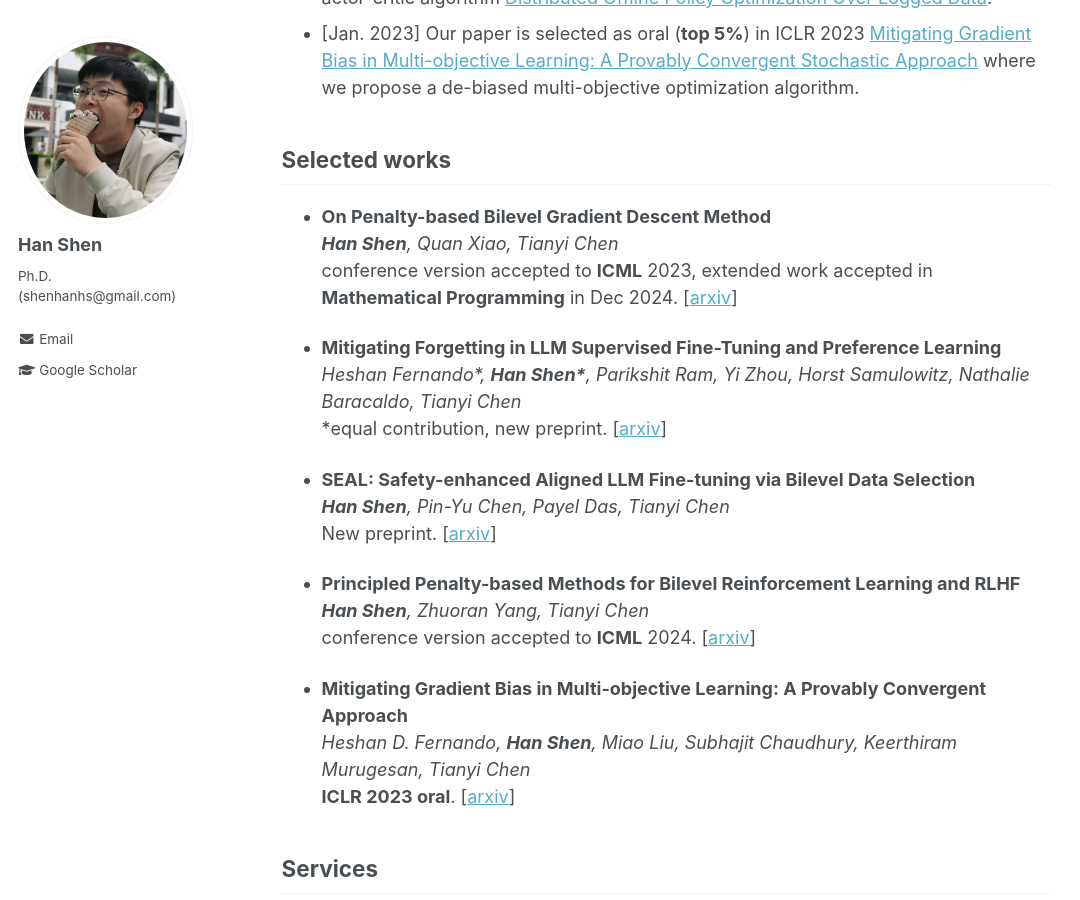
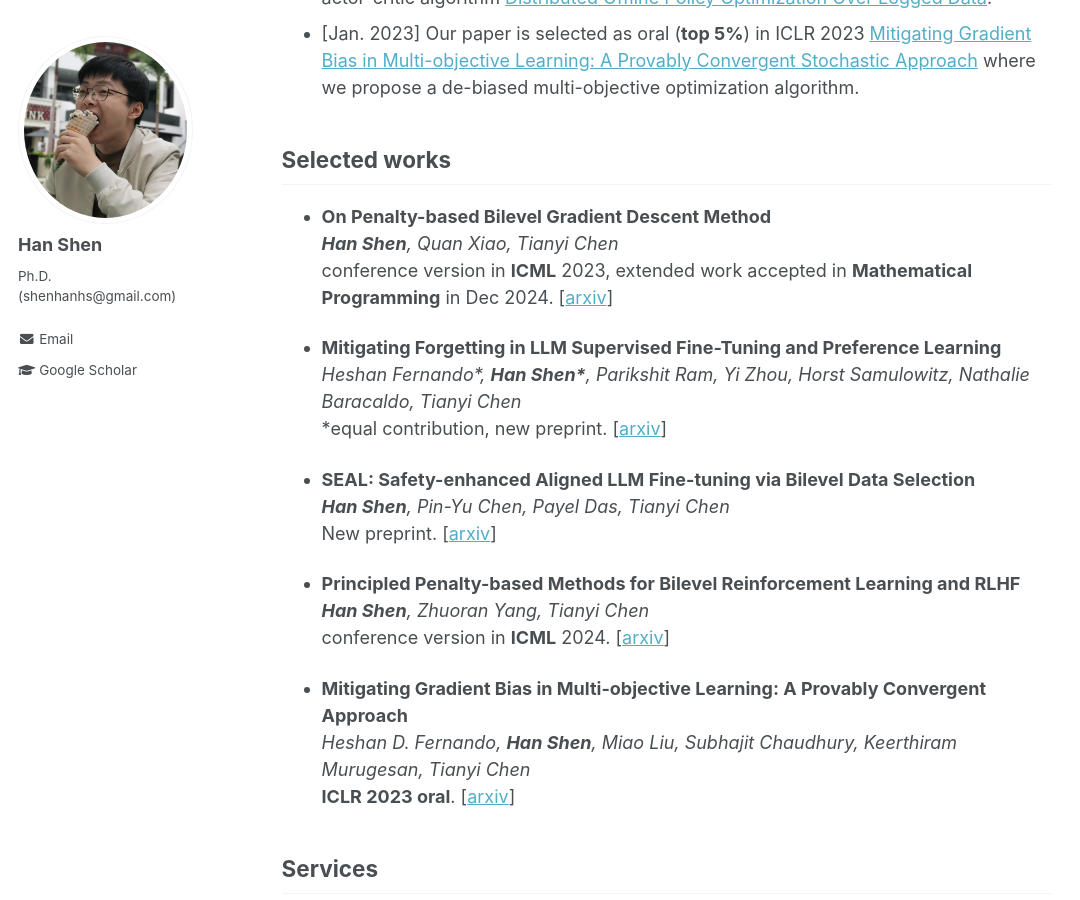
Before and after one commit to hanshen95/hanshen95.github.io, a Jekyll site: the page built from _pages/about.md, in a window 1280 px wide and 900 px high, scrolled down 1256 px. Shown: the whole window, without its empty margins (0-1080 px from the left). Built offline with Jekyll 4.4.1, drawn with Linux system fonts in a browser that asks for light colours.

Commit message:
Update about.md

```diff
--- a/_pages/about.md
+++ b/_pages/about.md
@@ -52,7 +52,7 @@ My research spans the areas of optimization algorithms and machine learning, cov
 
 * <b>On Penalty-based Bilevel Gradient Descent Method</b>\
 *<b>Han Shen</b>, Quan Xiao, Tianyi Chen*\
-conference version accepted to <b>ICML</b> 2023, extended work accepted in <b>Mathematical Programming</b> in Dec 2024. [[arxiv](https://arxiv.org/abs/2302.05185)]
+conference version in <b>ICML</b> 2023, extended work accepted in <b>Mathematical Programming</b> in Dec 2024. [[arxiv](https://arxiv.org/abs/2302.05185)]
 
 * <b>Mitigating Forgetting in LLM Supervised Fine-Tuning and Preference Learning</b>\
   *Heshan Fernando\*, <b>Han Shen\*</b>, Parikshit Ram, Yi Zhou, Horst Samulowitz, Nathalie Baracaldo, Tianyi Chen*\
@@ -64,7 +64,7 @@ conference version accepted to <b>ICML</b> 2023, extended work accepted in <b>Ma
 
 * <b>Principled Penalty-based Methods for Bilevel Reinforcement Learning and RLHF</b>\
 *<b>Han Shen</b>, Zhuoran Yang, Tianyi Chen*\
-conference version accepted to <b>ICML</b> 2024. [[arxiv](https://arxiv.org/abs/2402.06886)]
+conference version in <b>ICML</b> 2024. [[arxiv](https://arxiv.org/abs/2402.06886)]
 
 * <b>Mitigating Gradient Bias in Multi-objective Learning: A Provably Convergent Approach</b>\
 *Heshan D. Fernando, <b>Han Shen</b>, Miao Liu, Subhajit Chaudhury, Keerthiram Murugesan, Tianyi Chen*\
```
